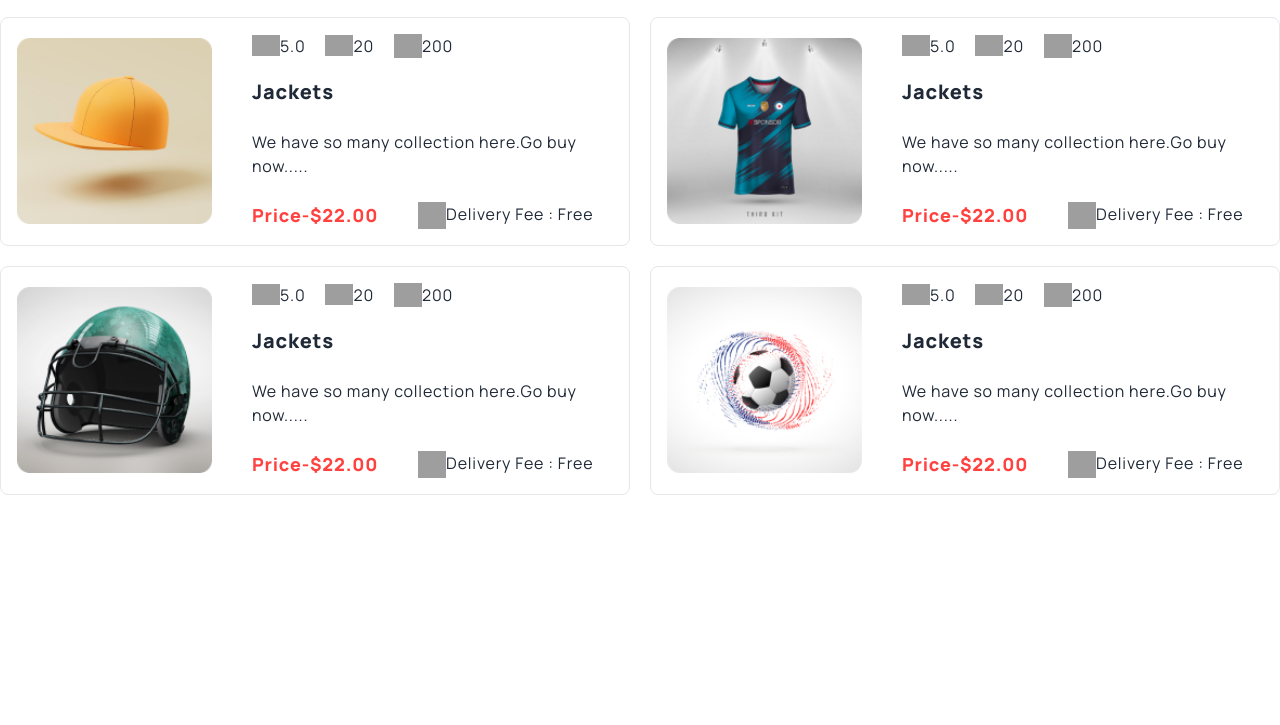
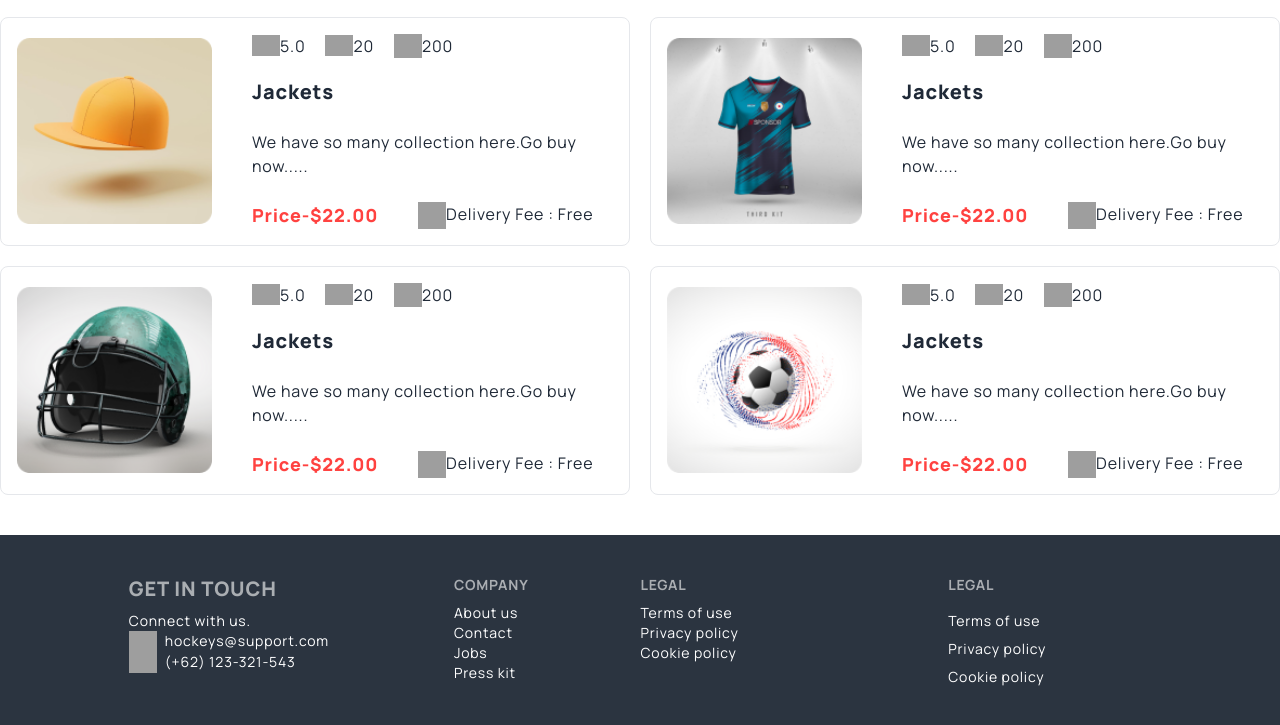
Before and after one commit to purna25/hockeys-with-daisyui, a plain HTML site: page index.html in a window 1280 px wide. Shown: the part 3068-3793 px from the top of the page. Before the commit the page ends 3603 px from the top, so only its background shows below. Drawn offline with nearby package versions, Linux system fonts and the light colour scheme; grey boxes are pictures that could not be loaded.

Commit message:
added footer

```diff
--- a/index.html
+++ b/index.html
@@ -373,8 +373,38 @@
       </section>
 
   </main>
-  <footer>
+  <footer class="footer bg-neutral text-white p-10 lg:h-56 container mx-auto">
+    <div class="text-center  mx-auto lg:text-start lg:items-start ">
+      <nav>
+        <h6 class="footer-title font-extrabold text-xl">Get In Touch</h6>
+        <p>Connect with us.</p>
+        <a class="link link-hover flex items-center gap-2"><img width="28" height="28"  src="https://img.icons8.com/laces/100/secured-letter.png" alt="secured-letter"/>hockeys@support.com</a>
+        <a class="link link-hover flex items-center gap-2"><img width="28" height="28" src="https://img.icons8.com/laces/64/ringer-volume.png" alt="ringer-volume"/>(+62) 123-321-543</a>
+      </nav>
+    </div>
+    <div class="flex gap-28 ml-5">
+      <nav class="grid grid-cols-1">
+        <h6 class="footer-title">Company</h6>
+        <a class="link link-hover">About us</a>
+        <a class="link link-hover">Contact</a>
+        <a class="link link-hover">Jobs</a>
+        <a class="link link-hover">Press kit</a>
+      </nav>
+      <nav class="grid grid-cols-1">
+        <h6 class="footer-title">Legal</h6>
+        <a class="link link-hover">Terms of use</a>
+        <a class="link link-hover">Privacy policy</a>
+        <a class="link link-hover">Cookie policy</a>
+      </nav>
+    </div>
 
-  </footer>
+      <nav class="grid grid-cols-1 mx-auto lg:mx-4">
+        <h6 class="footer-title mx-auto lg:-ml-0">Legal</h6>
+        <a class="link link-hover">Terms of use</a>
+        <a class="link link-hover">Privacy policy</a>
+        <a class="link link-hover">Cookie policy</a>
+      </nav>
+
+    </footer>
 </body>
 </html>
```
